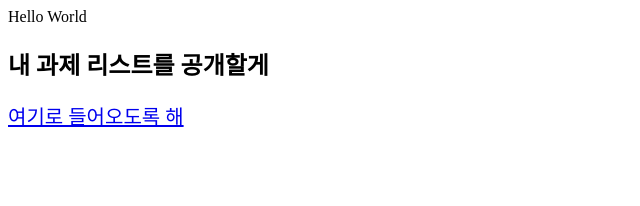
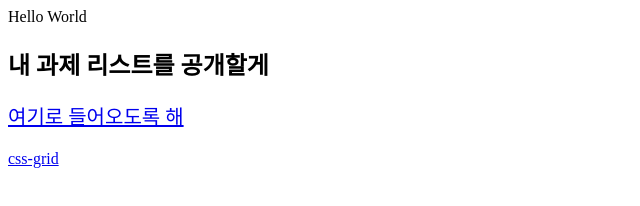
Before and after one commit to madgb/madgb.github.io, a plain HTML site: page index.html in a window 1280 px wide. Shown: the full height of the page, 0-640 px from the left. Drawn offline with Linux system fonts and the light colour scheme.

Commit message:
no message

```diff
--- a/index.html
+++ b/index.html
@@ -2,3 +2,4 @@ Hello World
 
 <h2>내 과제 리스트를 공개할게</h2>
 <p style="font-size: 20px;"><a href="http://madgb.github.io/practice">여기로 들어오도록 해</a></p>
+<a href="https://madgb.github.io/css-grid">css-grid</a>
```
